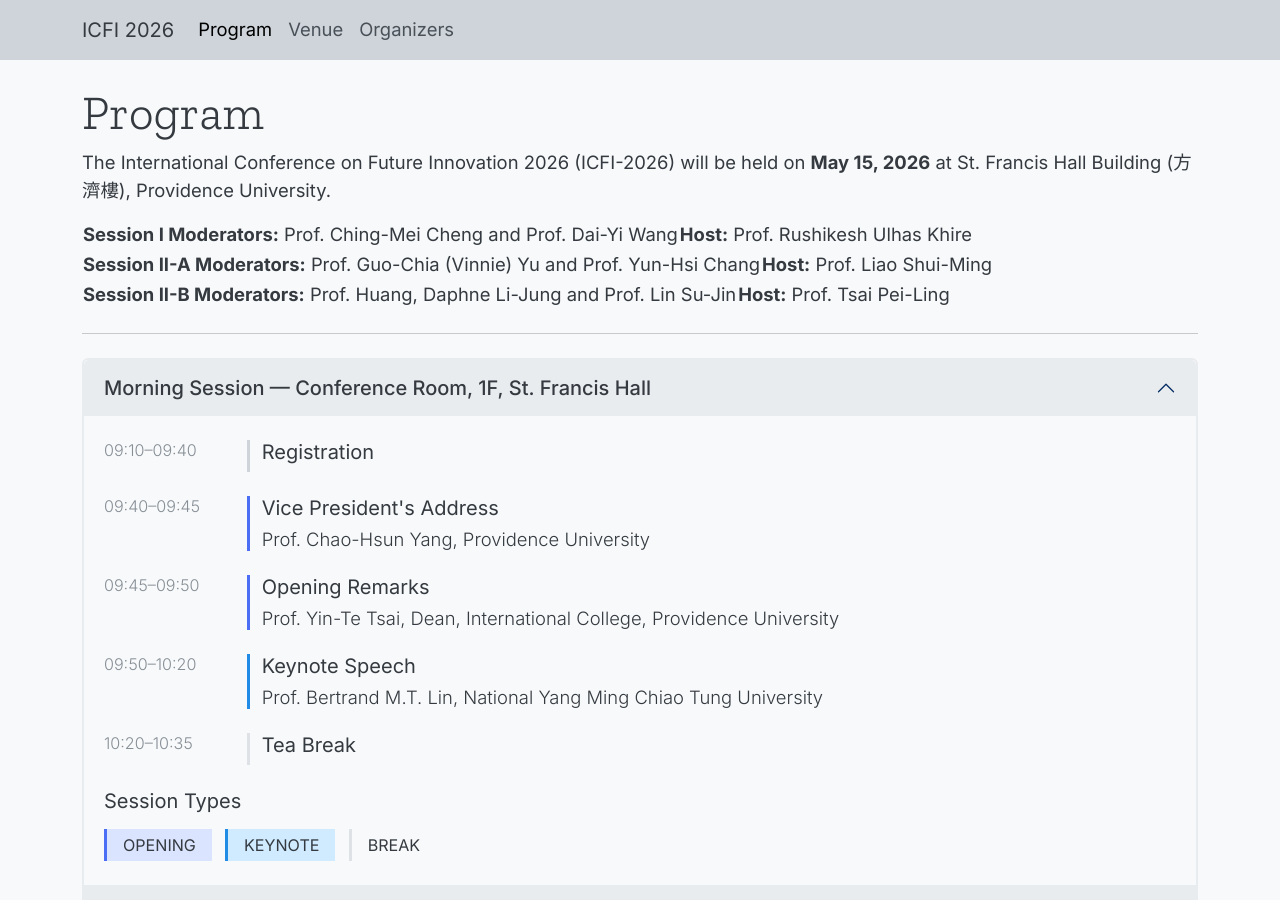
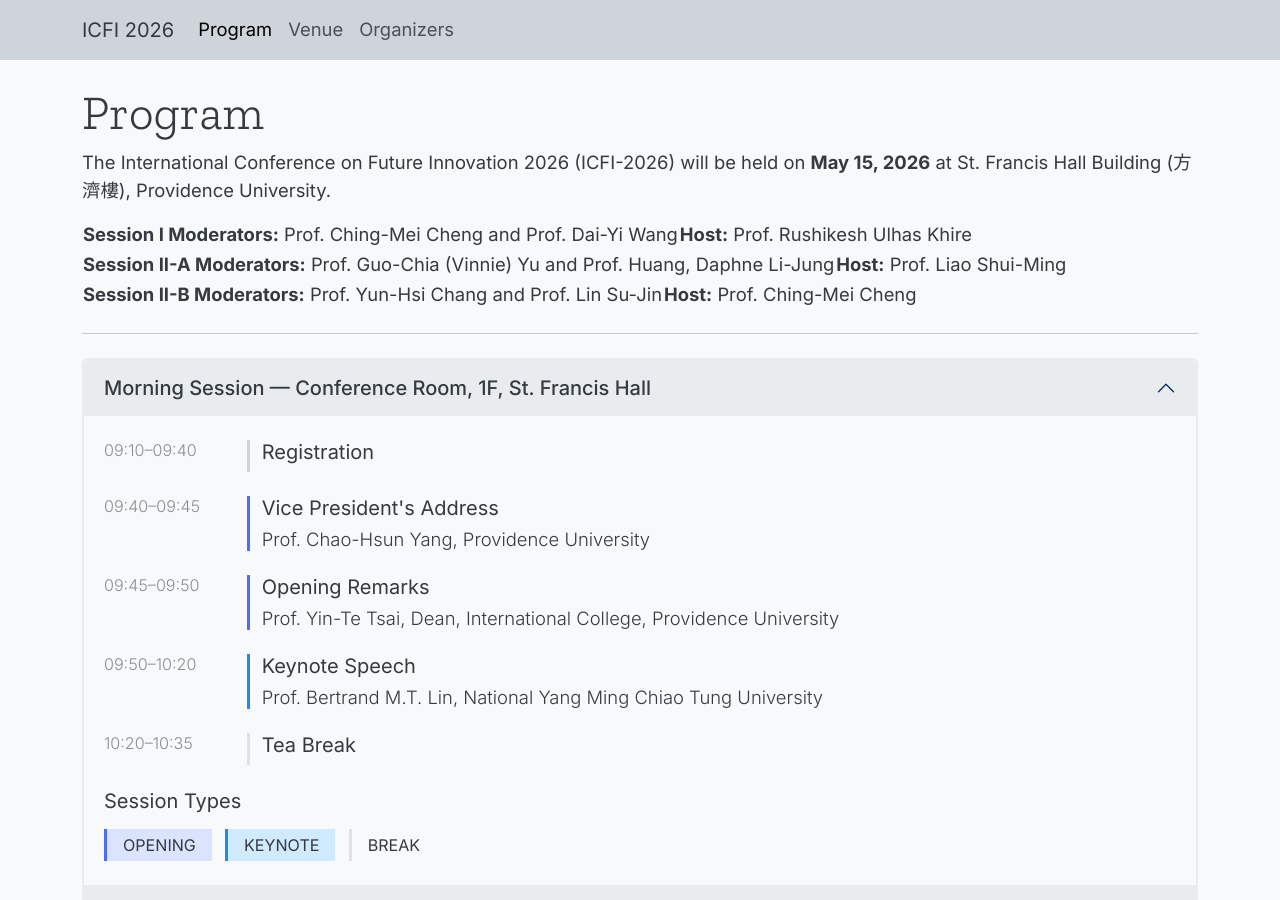
Before and after one commit to icfi2026conf/icfi2026conf.github.io, a Jekyll site: the page built from program.md, in a window 1280 px wide and 900 px high. Built offline with Jekyll 4.4.1, drawn with Linux system fonts in a browser that asks for light colours.

Commit message:
Update Session II moderators and host in program.md
Sync program.md with _data/program.yml changes

Co-Authored-By: Claude Opus 4.6 <noreply@anthropic.com>

```diff
--- a/program.md
+++ b/program.md
@@ -9,6 +9,6 @@ The International Conference on Future Innovation 2026 (ICFI-2026) will be held
 
 **Session I Moderators:** Prof. Ching-Mei Cheng and Prof. Dai-Yi Wang | **Host:** Prof. Rushikesh Ulhas Khire
 
-**Session II-A Moderators:** Prof. Guo-Chia (Vinnie) Yu and Prof. Yun-Hsi Chang | **Host:** Prof. Liao Shui-Ming
+**Session II-A Moderators:** Prof. Guo-Chia (Vinnie) Yu and Prof. Huang, Daphne Li-Jung | **Host:** Prof. Liao Shui-Ming
 
-**Session II-B Moderators:** Prof. Huang, Daphne Li-Jung and Prof. Lin Su-Jin | **Host:** Prof. Tsai Pei-Ling
+**Session II-B Moderators:** Prof. Yun-Hsi Chang and Prof. Lin Su-Jin | **Host:** Prof. Ching-Mei Cheng
```
